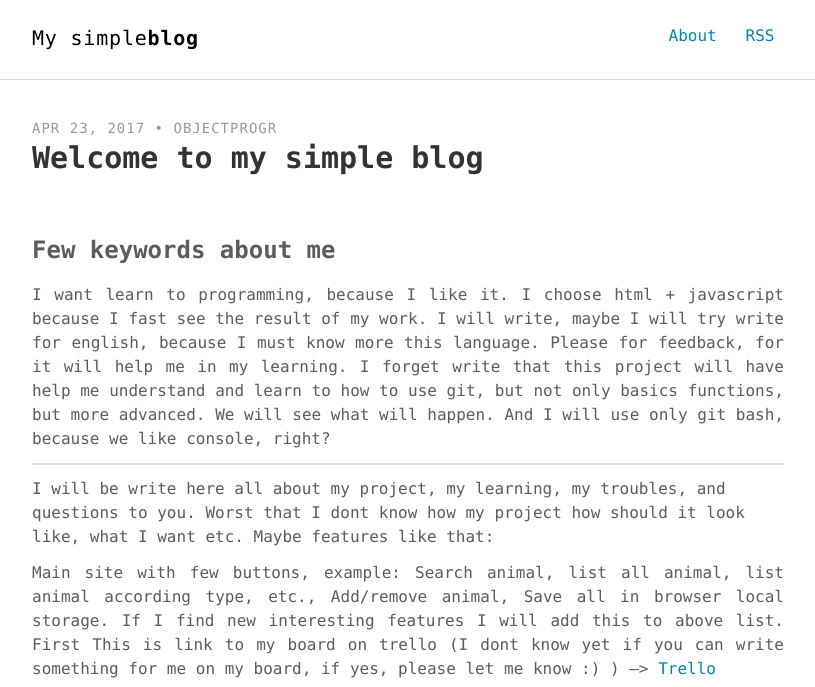
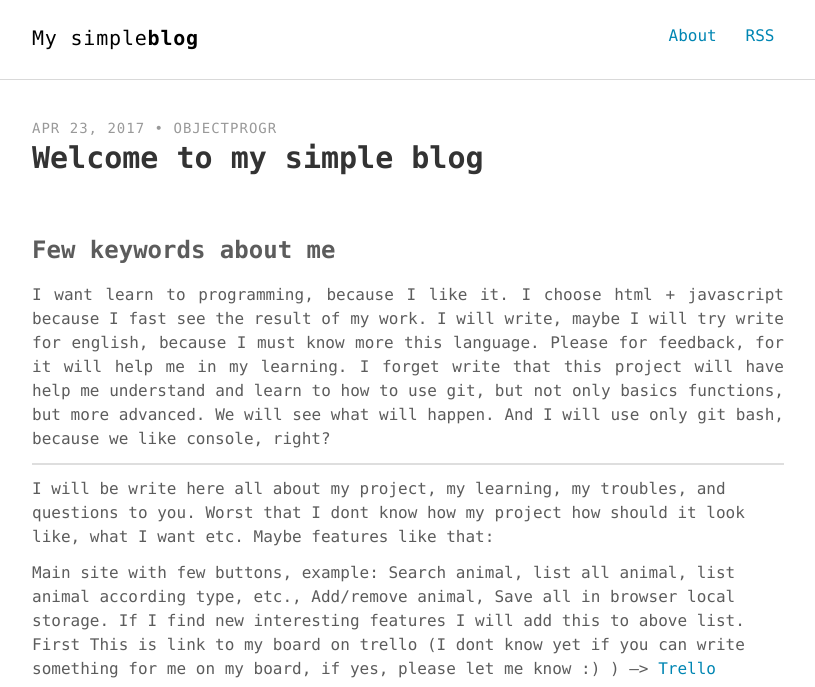
Before and after one commit to objectprogr/old_github_io_website, a Jekyll site: the page built from _posts/2017-04-23-Welcome-to-my-simple-blog.md, in a window 1280 px wide. Shown: the top 687 px of the page, without its empty margins (232-1047 px from the left). Built offline with Jekyll 4.4.1, drawn with Linux system fonts in a browser that asks for light colours; comment, search, counter and statistics services are not loaded; grey boxes are pictures that could not be loaded.

Commit message:
Again I try justify text

```diff
--- a/_posts/2017-04-23-Welcome-to-my-simple-blog.md
+++ b/_posts/2017-04-23-Welcome-to-my-simple-blog.md
@@ -9,7 +9,7 @@
 
 ### Few keywords about me
 I want learn to programming, because I like it. I choose html + javascript because I fast see the result of my work. I will write, maybe I will try write for english, because I must know more this language. Please for feedback, for it will help me in my learning. I forget write that this project will have help me understand and learn to how to use git, but not only basics functions, but more advanced. We will see what will happen. And I will use only git bash, because we like console, right?
-{: .text-justify}
+{: .alert .alert-info .text-justify}
 <hr>
 I will be write here all about my project, my learning, my troubles, and questions to you. Worst that I dont know how my project how should it look like, what I want etc. Maybe features like that:
 
@@ -17,9 +17,8 @@
 Add/remove animal,
 Save all in browser local storage. If I find new interesting features I will add this to above list.
 First This is link to my board on trello (I dont know yet if you can write something for me on my board, if yes, please let me know :) ) --> <a href="https://trello.com/b/OzRQM5tX/javascript-animalshelter" target="blank">Trello</a>
-{: .text-justify}
+
 <hr>
 What more? I dont know ;) Ok, I will show you my funny icon, which I added to windows project folder icon :)\\
 <img src="https://image.flaticon.com/icons/png/128/390/390251.png">\\
 _Icon is from this site: [www.flaticon.com](href="http://www.flaticon.com")_
-{: .text-justify}
```
